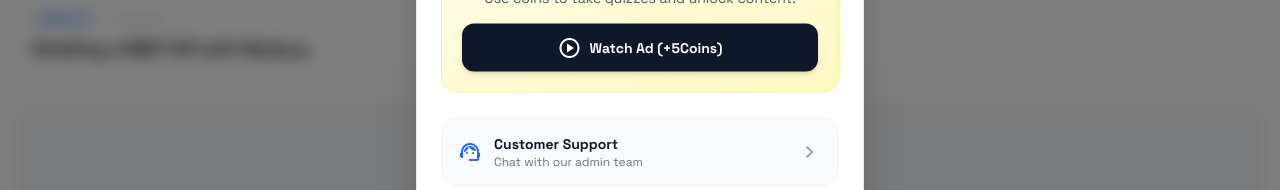
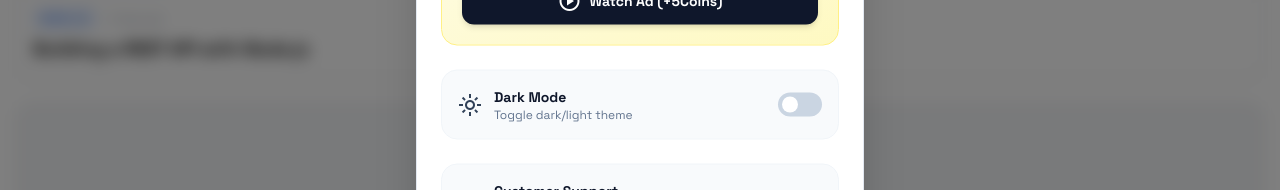
Before and after one commit to sethkorankye99-create/Code-Pilot, a React (Vite) app: page /explore in a window 1280 px wide. Both pictures are taken after a click on the button "account_circle". Shown: the part 399-589 px from the top of the page. Built offline with nearby package versions, Linux system fonts and the light colour scheme; no server answers.

Commit message:
feat(SettingsModal): Add theme toggle functionality
Integrates a dark/light theme toggle into the settings modal, enhancing user customization and accessibility. The toggle state is managed via the app context.

```diff
--- a/src/components/SettingsModal.tsx
+++ b/src/components/SettingsModal.tsx
@@ -9,7 +9,7 @@ interface SettingsModalProps {
 }
 
 export default function SettingsModal({ isOpen, onClose }: SettingsModalProps) {
-  const { username, profilePicture, updateProfilePicture, coins, streak, showToast, logout, addCoins } = useAppContext();
+  const { username, profilePicture, updateProfilePicture, coins, streak, showToast, logout, addCoins, theme, toggleTheme } = useAppContext();
   const [isEditing, setIsEditing] = useState(false);
   const [editName, setEditName] = useState(username);
   const fileInputRef = useRef<HTMLInputElement>(null);
@@ -150,6 +150,25 @@ export default function SettingsModal({ isOpen, onClose }: SettingsModalProps) {
                 </button>
               </div>
 
+              {/* Theme Toggle */}
+              <div className="flex items-center justify-between p-4 rounded-2xl bg-slate-50 dark:bg-slate-800/50 border border-slate-100 dark:border-slate-800">
+                <div className="flex items-center gap-3">
+                  <span className="material-symbols-outlined text-slate-700 dark:text-slate-300">
+                    {theme === 'dark' ? 'dark_mode' : 'light_mode'}
+                  </span>
+                  <div>
+                    <p className="text-sm font-bold text-slate-900 dark:text-white">Dark Mode</p>
+                    <p className="text-xs text-slate-500 dark:text-slate-400">Toggle dark/light theme</p>
+                  </div>
+                </div>
+                <button
+                  onClick={toggleTheme}
+                  className={`relative inline-flex h-6 w-11 items-center rounded-full transition-colors ${theme === 'dark' ? 'bg-primary' : 'bg-slate-300 dark:bg-slate-600'}`}
+                >
+                  <span className={`inline-block h-4 w-4 transform rounded-full bg-white transition-transform ${theme === 'dark' ? 'translate-x-6' : 'translate-x-1'}`} />
+                </button>
+              </div>
+
               {/* Customer Support */}
               <Link
                 to="/support"
```
